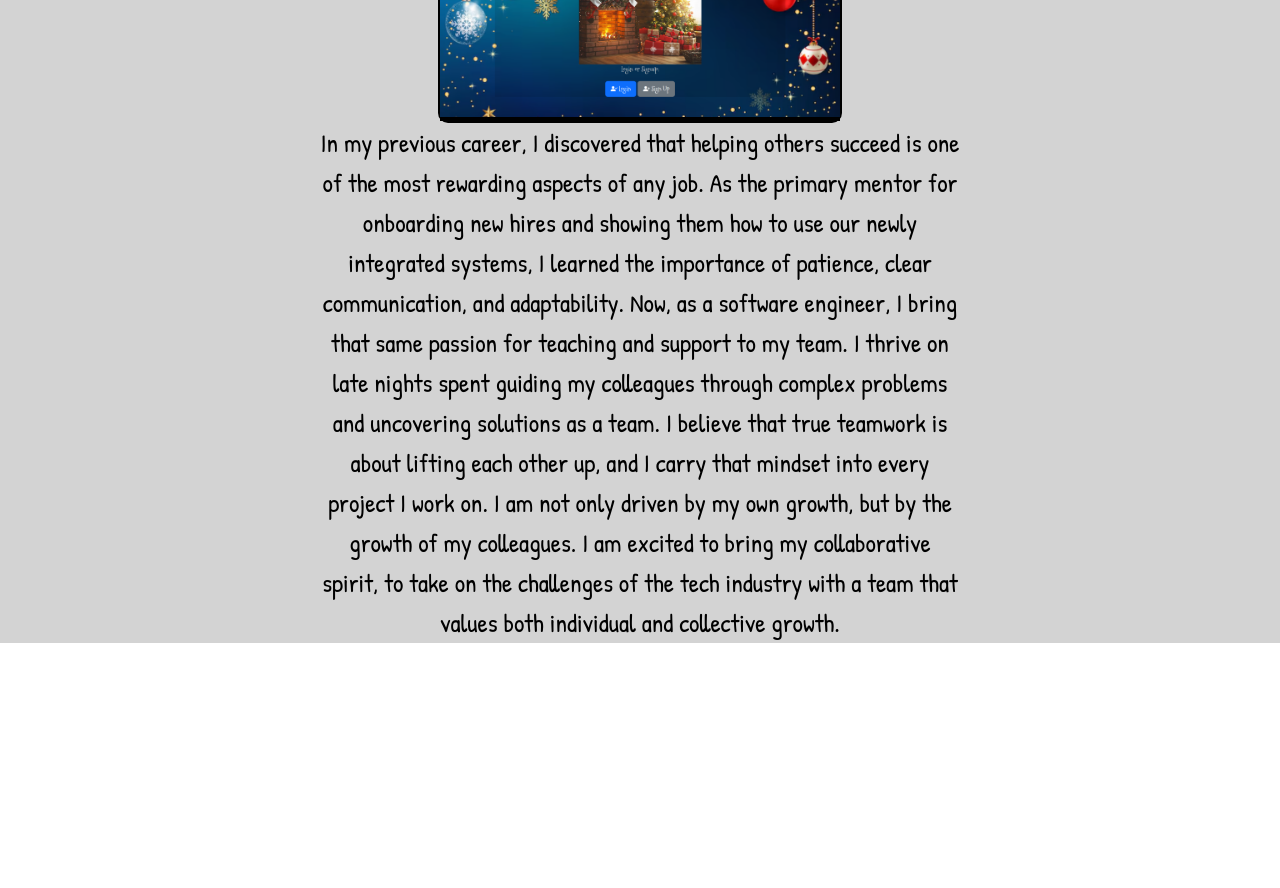
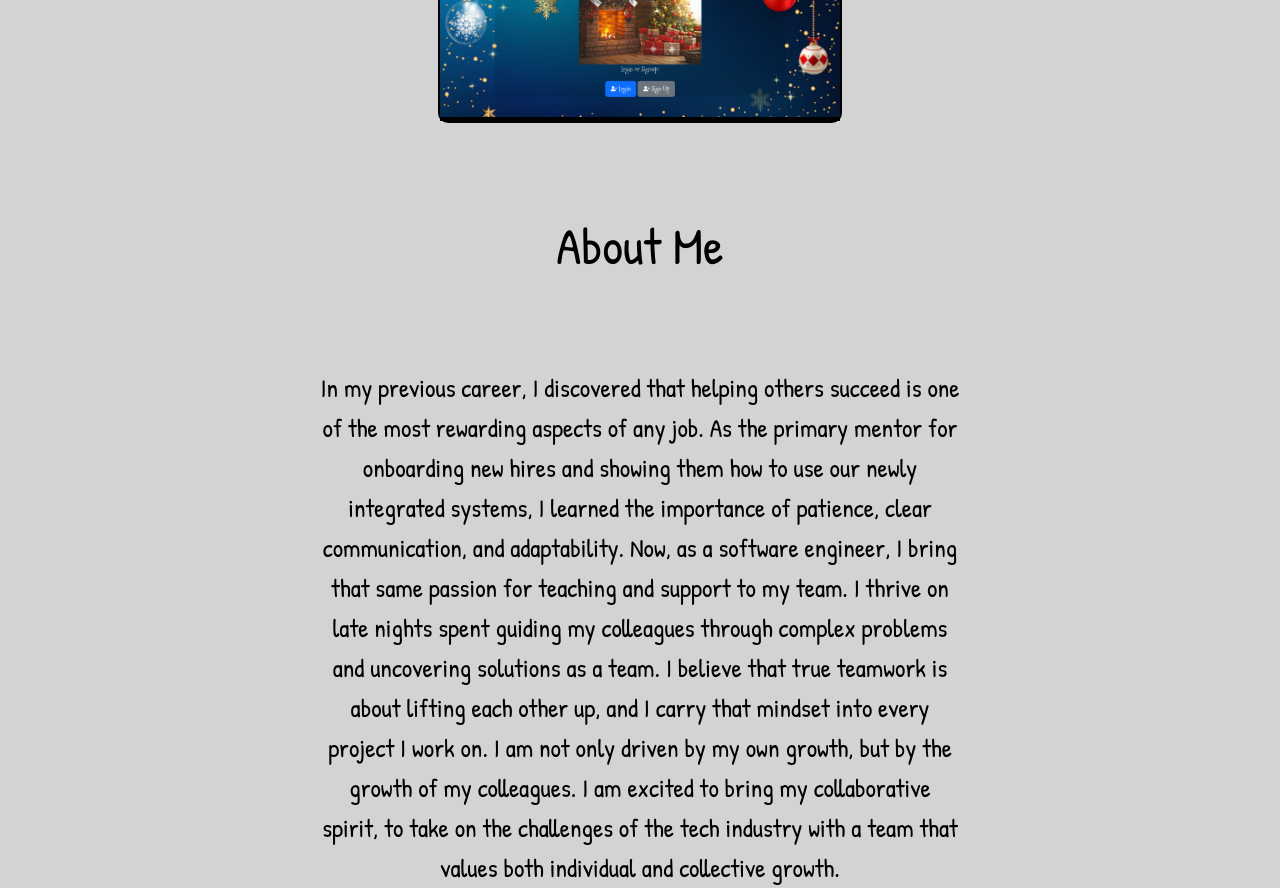
Before and after one commit to aidan-diaz/reactPortfolio, a React (Vite) app: page / in a window 1280 px wide. Shown: the part 1000-1888 px from the top of the page. Before the commit the page ends 1643 px from the top, so only its background shows below. Built offline with nearby package versions, Linux system fonts and the light colour scheme.

Commit message:
styling updates to about section

```diff
--- a/src/components/About.jsx
+++ b/src/components/About.jsx
@@ -1,6 +1,7 @@
 const About = () => {
     return (
         <section className='aboutMeContainer'>
+            <h3 className='aboutMeHeader'>About Me</h3>
             <p className='aboutMeParagraph'>In my previous career, I discovered that helping others succeed is one of the most rewarding aspects of any job. As the primary mentor for onboarding new hires and showing them how to use our newly integrated systems, I learned the importance of patience, clear communication, and adaptability. Now, as a software engineer, I bring that same passion for teaching and support to my team. I thrive on late nights spent guiding my colleagues through complex problems and uncovering solutions as a team. I believe that true teamwork is about lifting each other up, and I carry that mindset into every project I work on. I am not only driven by my own growth, but by the growth of my colleagues. I am excited to bring my collaborative spirit, to take on the challenges of the tech industry with a team that values both individual and collective growth.</p>
         </section>
     )
--- a/src/css/App.css
+++ b/src/css/App.css
@@ -57,21 +57,6 @@ html {
   height: 200px;
 }
 
-/* ABOUT ME */
-
-.aboutMeContainer {
-  display: flex;
-  flex-direction: column;
-  justify-content: center;
-  align-items: center;
-  line-height: 40px;
-}
-
-.aboutMeParagraph {
-  width: 50%;
-  text-align: center;
-}
-
 /* PROJECTS */
 
 .projectsSectionHeader {
@@ -110,3 +95,23 @@ html {
   width: auto;
   height: 200px;
 }
+
+/* ABOUT ME */
+
+.aboutMeHeader {
+  font-size: 2rem;
+  margin: 4rem 0;
+}
+
+.aboutMeContainer {
+  display: flex;
+  flex-direction: column;
+  justify-content: center;
+  align-items: center;
+  line-height: 40px;
+}
+
+.aboutMeParagraph {
+  width: 50%;
+  text-align: center;
+}
```
